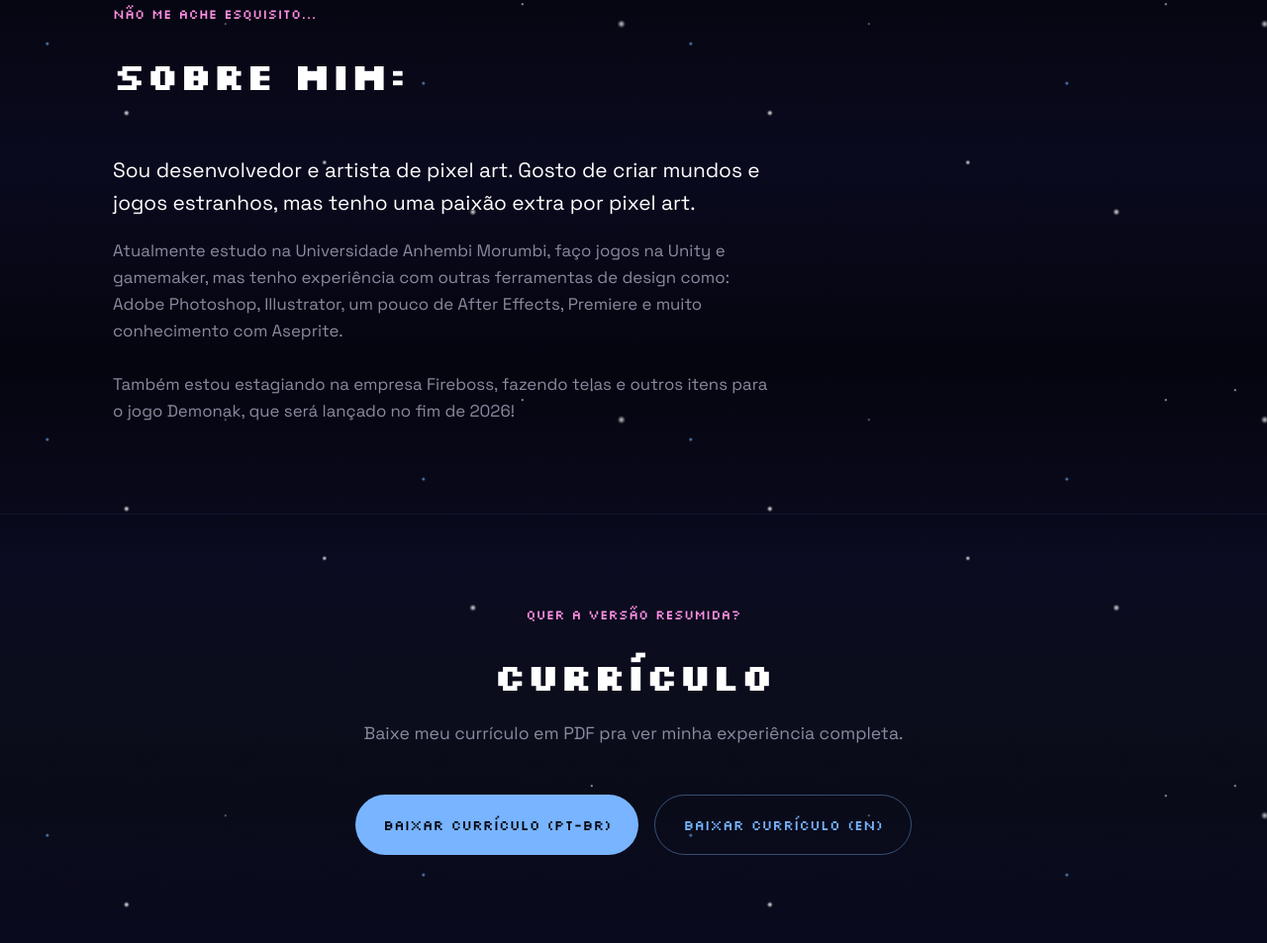
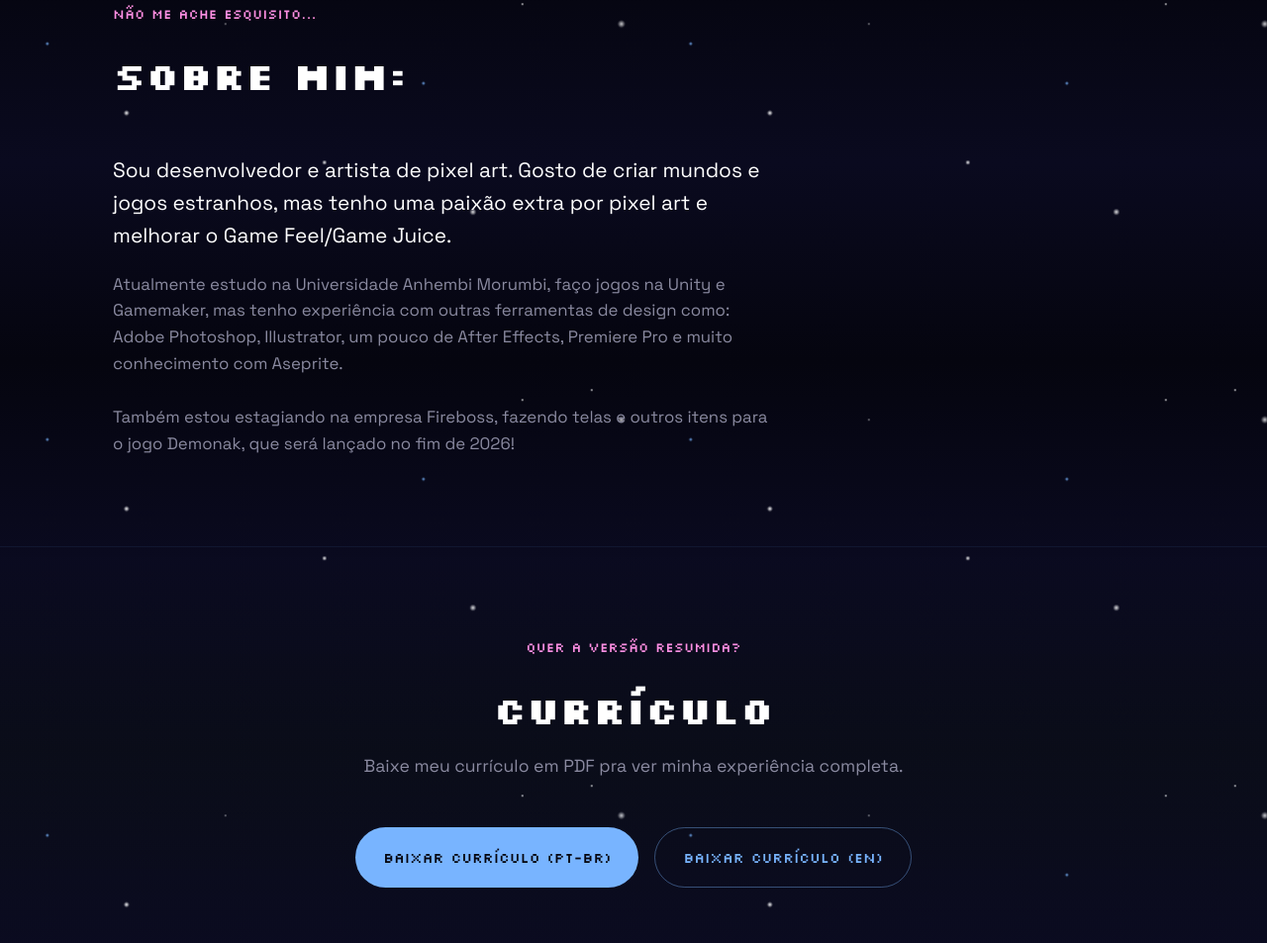
Before and after one commit to JustNeno/Portfolio, a plain HTML site: page index.html in a window 1280 px wide. Shown: the part 2858-3811 px from the top of the page at 99% size. Drawn offline with Linux system fonts and the light colour scheme.

Commit message:
Enhance about section with strong tags and details
Updated the about section to emphasize skills and tools with strong formatting.

```diff
--- a/index.html
+++ b/index.html
@@ -145,14 +145,14 @@
       <h2 data-en="About me:">Sobre mim:</h2>
     </div>
     <div class="about__content">
-      <p class="about__lede" data-en="I'm a developer and pixel artist. I like creating strange worlds and games, but I have an extra passion for pixel art.">
-        Sou desenvolvedor e artista de pixel art. Gosto de criar mundos e jogos estranhos, mas tenho uma paixão extra por pixel art.
+      <p class="about__lede" data-en="I'm a <strong>developer</strong> and <strong>pixel artist</strong>. I like creating strange worlds and games, but I have an extra passion for pixel art and improving Game Feel/Game Juice.">
+        Sou <strong>desenvolvedor</strong> e <strong>artista de pixel art</strong>. Gosto de criar mundos e jogos estranhos, mas tenho uma paixão extra por pixel art e melhorar o Game Feel/Game Juice.
       </p>
-      <p data-en="I currently study at Universidade Anhembi Morumbi, make games in Unity and GameMaker, and also have experience with other design tools like:">
-        Atualmente estudo na Universidade Anhembi Morumbi, faço jogos na Unity e gamemaker, mas tenho experiência com outras ferramentas de design como:
+      <p data-en="I currently study at <strong>Universidade Anhembi Morumbi</strong>, make games in <strong>Unity and GameMaker</strong>, and also have experience with other design tools like:">
+        Atualmente estudo na <strong>Universidade Anhembi Morumbi</strong>, faço jogos na <strong>Unity e Gamemaker</strong>, mas tenho experiência com outras ferramentas de design como:
       </p>
-      <p data-en="Adobe Photoshop, Illustrator, a bit of After Effects, Premiere, and solid knowledge of Aseprite.">
-        Adobe Photoshop, Illustrator, um pouco de After Effects, Premiere e muito conhecimento com Aseprite.
+      <p data-en="<strong>Adobe Photoshop</strong>, <strong>Illustrator</strong>, a bit of <strong>After Effects</strong>, <strong>Premiere Pro</strong>, and solid knowledge of <strong>Aseprite.</strong>">
+        <strong>Adobe Photoshop</strong>, Illustrator</strong>, um pouco de <strong>After Effects</strong>, <strong>Premiere Pro</strong> e muito conhecimento com <strong>Aseprite.</strong>
       </p>
       <br>
       <p data-en="I'm also interning at Fireboss, working on screens and other assets for the game Demonak, launching by the end of 2026!">
```
